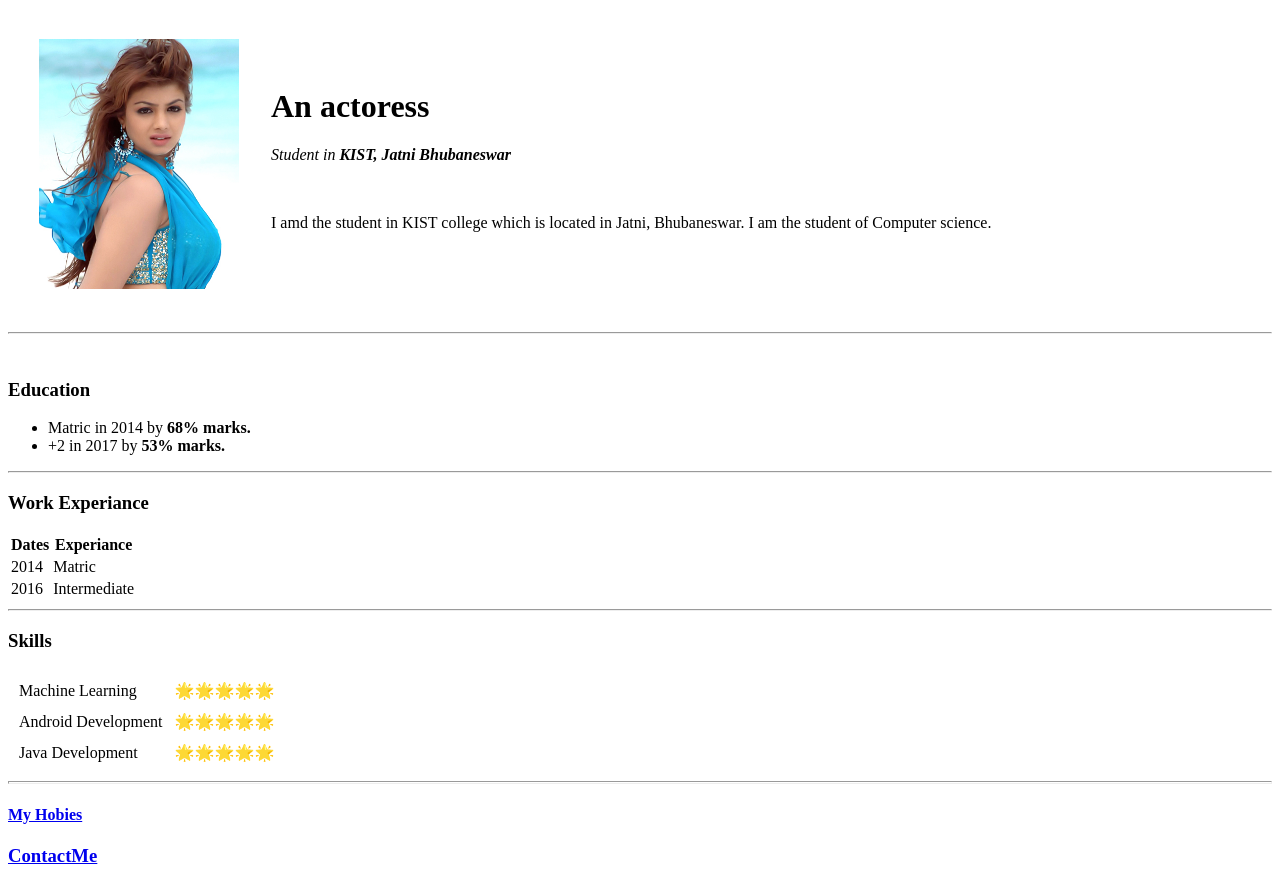
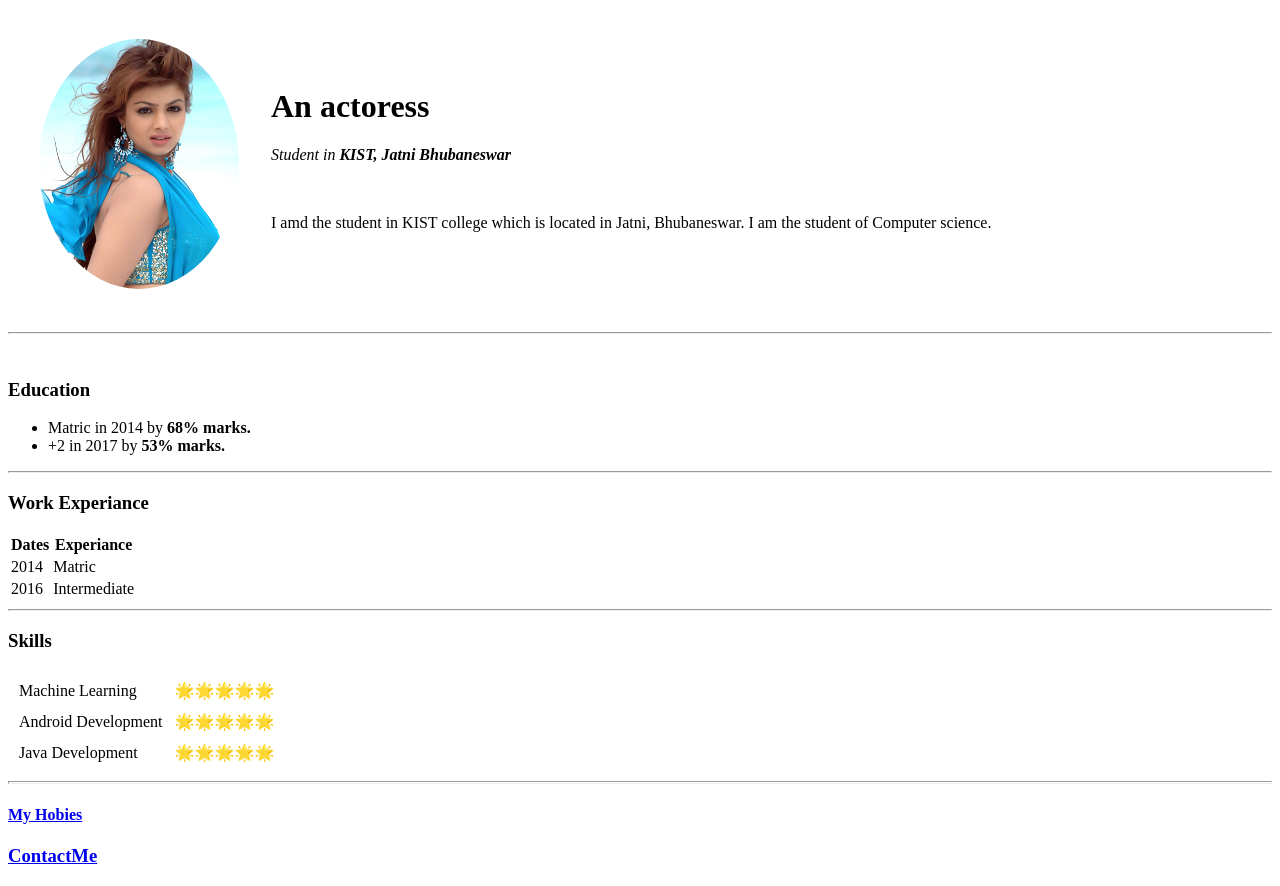
Before and after one commit to mdasifj625/resume_core_html, a plain HTML site: page index.html in a window 1280 px wide. Drawn offline with Linux system fonts and the light colour scheme.

Commit message:
Update index.html

```diff
--- a/index.html
+++ b/index.html
@@ -10,7 +10,7 @@
   <table cellspacing="30">
     <tr>
       <td>
-        <img width="200" height="250" src="test.jpg" alt="This is the image of An actoress.">
+        <img width="200" height="250" src="test.jpg" alt="This is the image of An actoress." style="border-radius: 100%;">
       </td>
       <td>
         <h1>An actoress</h1>
```
